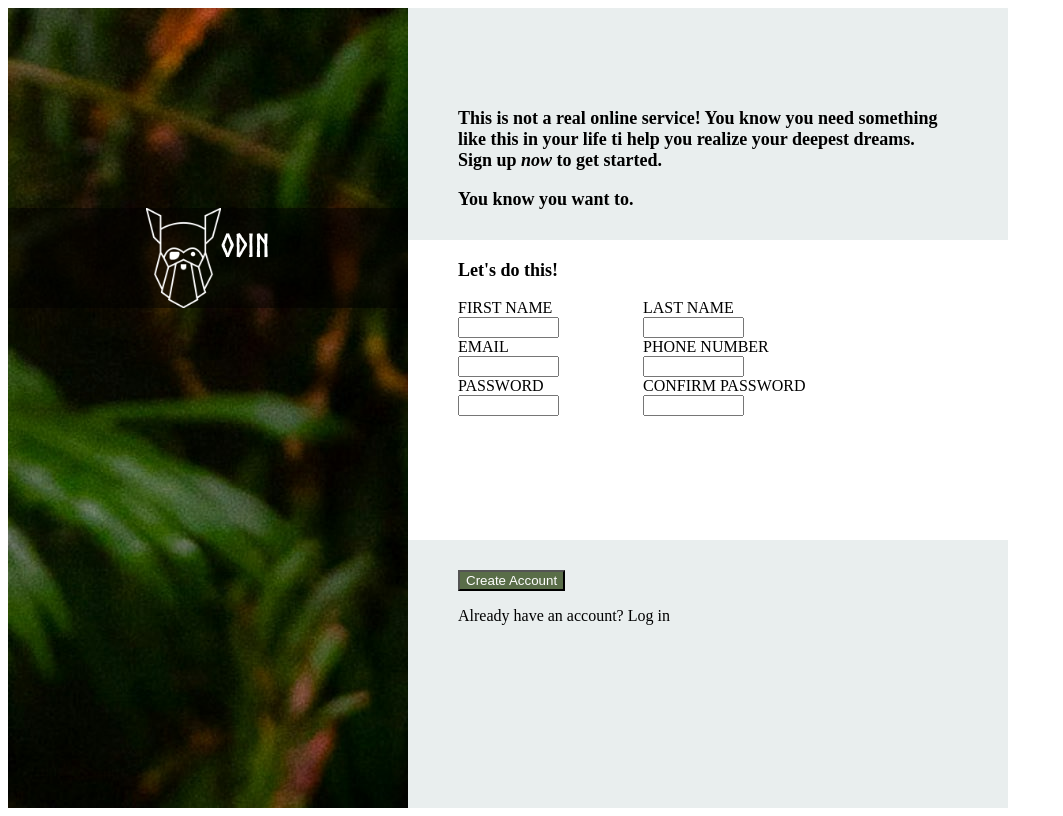
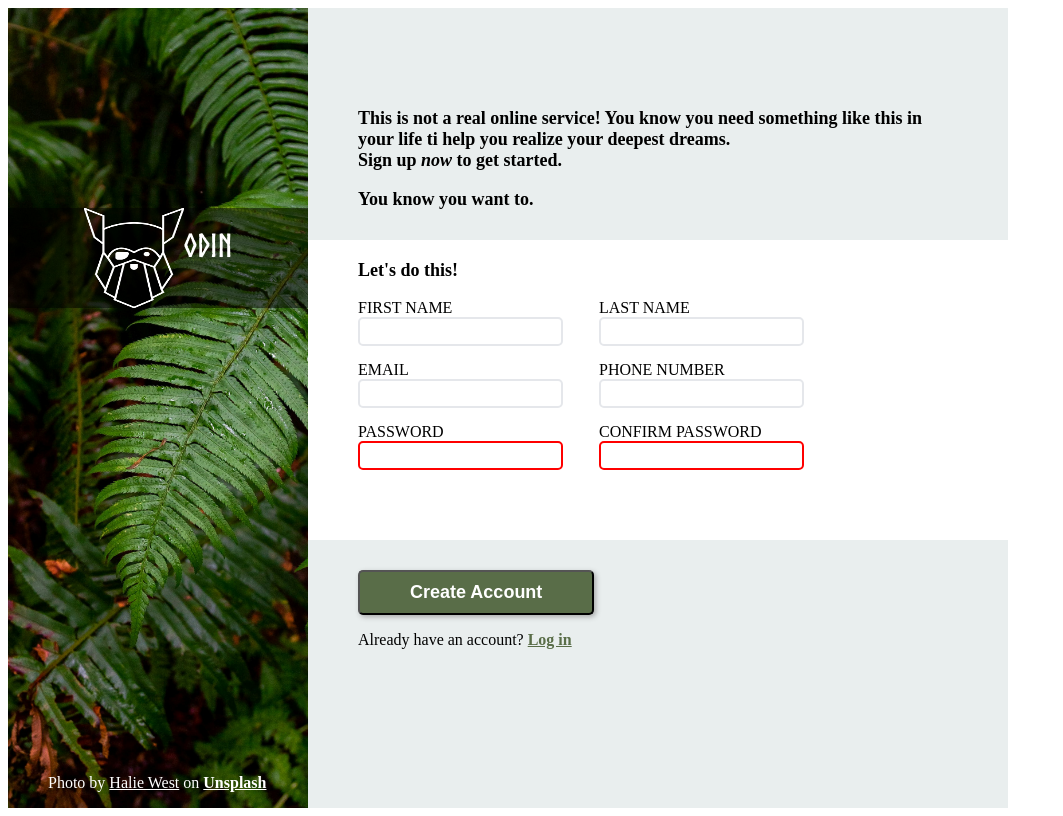
Before and after one commit to lightspot-coder/sign-up-Form, a plain HTML site: page index.html in a window 1280 px wide. Shown: the whole page, without its empty margins (0-1063 px from the left). Drawn offline with Linux system fonts and the light colour scheme.

Commit message:
adding style in :focus and :invalid state selectos and some styles adjust for the logo and credits

```diff
--- a/index.html
+++ b/index.html
@@ -11,8 +11,13 @@
     <div class="full-page">
         <div class="page-left-border">
             <div class="logo">
-                <img src="img/odin-lined.png" alt="Odin"/>
+               <div class="img-logo">
+                <img src="img/odin-lined.png" alt="Odin" width="100" height="100"/>
+               </div>
                 <h1>ODIN</h1>
+            </div>
+            <div class="img-credit">
+              <p> Photo by <u>Halie West</u> on <a href="https://unsplash.com/es/fotos/planta-de-hoja-verde-en-fotografia-de-primer-plano-25xggax4bSA">Unsplash</a></p>
             </div>
         </div>
         <div class="page-right-border">
@@ -33,7 +38,7 @@
                 <label for="email">EMAIL</label>
                 <input type="email" id="email" name="email">
                 <label for="password">PASSWORD</label>
-                <input type="password" id="password" name="password">
+                <input type="password" id="password" name="password" minlength="8" required>
               </div>
               <div class="right-inputs">
                 <label for="last_name">LAST NAME</label>
@@ -41,7 +46,7 @@
                 <label for="phone">PHONE NUMBER</label>
                 <input type="tel" id="phone" name="phone">
                 <label for="confirm_password">CONFIRM PASSWORD</label>
-                <input type="password" id="confirm_password" name="confirm_password">
+                <input type="password" id="confirm_password" name="confirm_password" minlength="8" required>
               </div>
             </form>
           </div>
--- a/styles.css
+++ b/styles.css
@@ -15,26 +15,42 @@
 }
 
 .page-left-border{
-    width: 400px;
+    display: flex;
+    flex-direction: column;
+    justify-content:space-between;
     background-image: url("img/background.jpg");
+    background-size: cover;
 
 }
 
 .logo{
+
+    margin-top: 200px;
     display: flex;
-    width: 400px;
+    justify-content: center;
+    background-color:rgba(0,0,0,0.5);
     height: 100px;
-    background-color:rgba(0,0,0,0.5);
-    margin-top: 200px;
-    justify-content: center;
+    width: 300px;
 
 
 }
+
 
 .logo h1{
     color: white;
     font-family: "norsebold";
 
+}
+
+.img-credit a,
+.img-credit p{
+
+    color:white;
+}
+
+
+.img-credit{
+    margin-left: 40px;
 }
 
 .first-section {
@@ -61,29 +77,43 @@
     margin-left: 50px;
 }
 
-.second-section form{
+form{
 
     display: flex;
     justify-content:flex-start;
+    gap:50px;
     margin-left: 50px;
     margin-right: 50px;
 
 }
 
-.second-section .left-inputs{
-
-}
 
 .label {
     display: block;
     width: 50%;
     padding: 5px;
 }
+
 input{
     display: block;
-    width: 50%;
+    width: 100%;
+    border: 2px solid #E5E7EB;
+    margin-bottom: 15px;
+    padding: 5px;
+    border-radius: 5px;
+
 }
 
+input:invalid {
+    border-color: red;
+}
+
+input:focus{
+    outline: none;
+    border-color: blue;
+    box-shadow: 2px 2px 5px rgba(128, 128, 128, 0.39);
+
+}
 
 
 .third-section{
@@ -95,4 +125,28 @@ input{
 button{
     background-color: #596D48;
     color: white;
+    border-radius: 5px;
+    padding: 10px 50px;
+    font-size: large;
+    font-weight: bold;
+    box-shadow: 2px 2px 5px rgba(66, 65, 65, 0.39);
 }
+button:hover{
+    background-color: #36422c;
+}
+button:active{
+
+}
+
+a{
+    color:#596D48;
+    font-weight: bold;
+    text-decoration: underline;
+}
+
+a:hover{
+    color:#797c77;
+}
+a:active{
+    text-decoration: none;
+}
```
